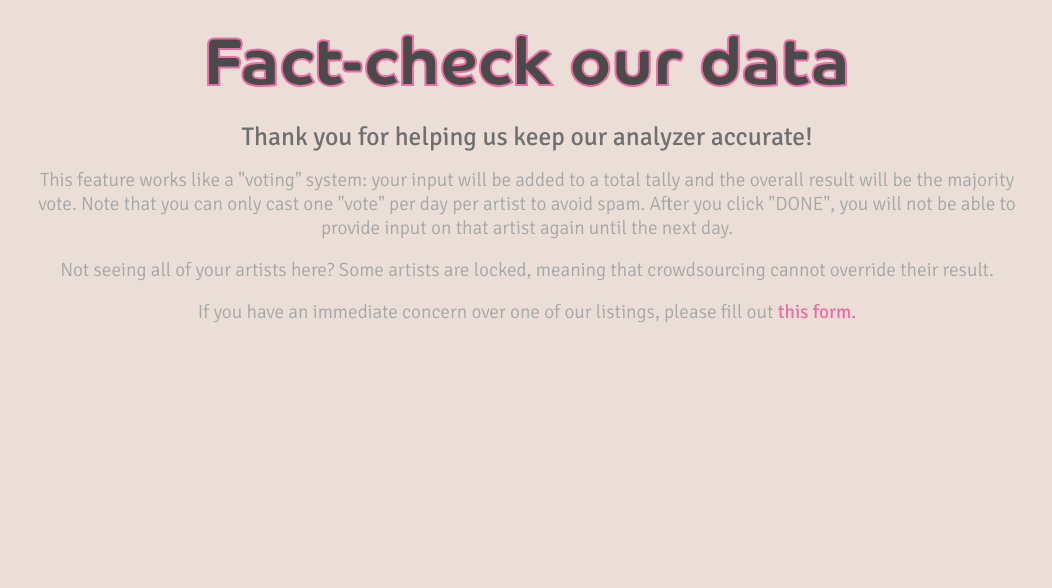
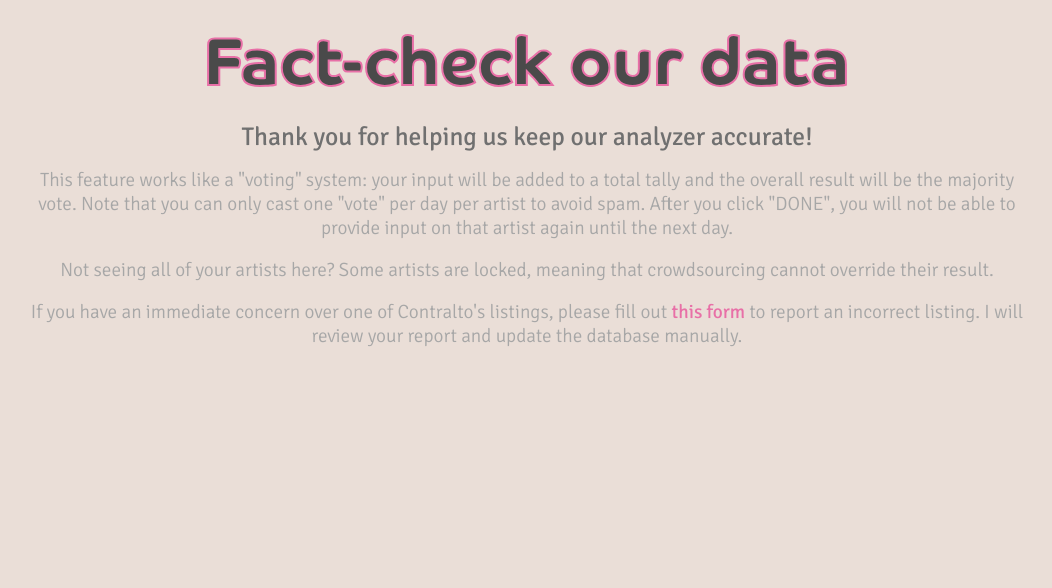
Before and after one commit to caroldinh/contralto, a Flask app: template templates/check_data.html in a window 1280 px wide. Shown: the top 588 px of the page, without its empty margins (113-1165 px from the left). Run offline with Flask 2, Linux system fonts and the light colour scheme; the template is opened without the code that fills it, so the values that code supplies are empty; some libraries are stand-ins or nearby versions.

```diff
--- a/templates/check_data.html
+++ b/templates/check_data.html
@@ -42,9 +42,9 @@
     Not seeing all of your artists here? Some artists are locked, meaning that crowdsourcing cannot override their result.
   </p><br>
   <p class="caption">
-    If you have an immediate concern over one of our listings, please fill out <a href=
+    If you have an immediate concern over one of Contralto's listings, please fill out <a href=
     'https://docs.google.com/forms/d/e/1FAIpQLScEvshN_EOWUXPZccR2kVrRhKx6Iz9TAlWZJKXR9Z0GQxT3wQ/viewform?usp=sf_link' target='_blank'>
-    this form.</a>
+    this form</a> to report an incorrect listing. I will review your report and update the database manually.
   </p>
   <div class="spacer"></div>
   <div id="data-container">
--- a/templates/results.html
+++ b/templates/results.html
@@ -84,8 +84,7 @@
         <br>
         <p class="caption">Undetermined: <span id="undetermined-artists"></span></p>
       </div>
-      <a id="link-to-data" href="https://docs.google.com/forms/d/e/1FAIpQLScEvshN_EOWUXPZccR2kVrRhKx6Iz9TAlWZJKXR9Z0GQxT3wQ/viewform" target="_blank">Something not look right? Report incorrect listing</a>
-      <!--<a id="link-to-data" href="/{{id}}/check-us/">Something not look right? Fact-check us!</a>-->
+      <a id="link-to-data" href="/{{id}}/check-us/">Something not look right? Fact-check us!</a>
       </div>
 
       <div id="result-section-4">
```
